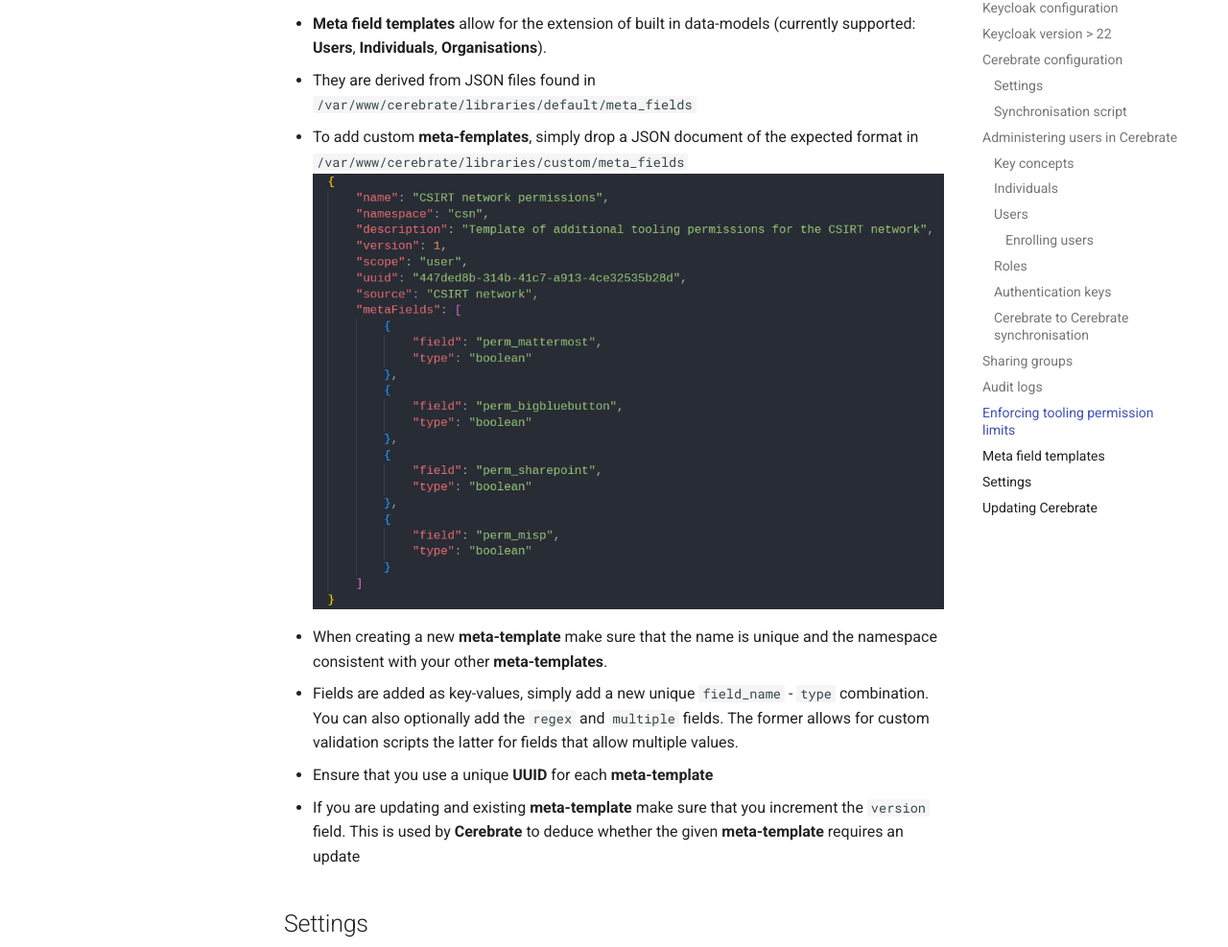
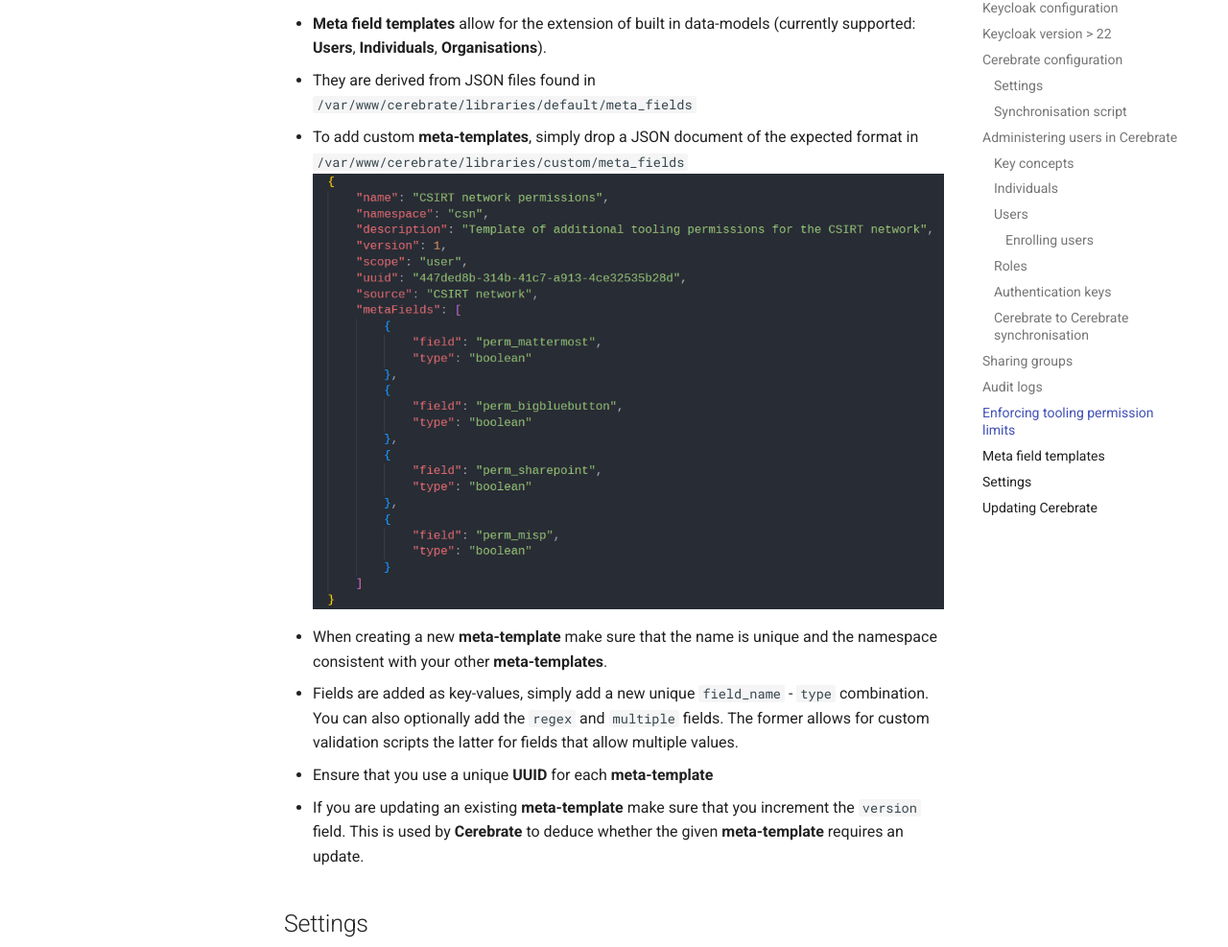
Before and after one commit to cerebrate-project/doc.cerebrate-project.org, an MkDocs documentation site: the page built from docs/administration/index.md, in a window 1280 px wide and 1400 px high, scrolled down 18399 px. Shown: the part 127-1114 px from the top of the window at 96% size. Built offline with MkDocs 1.6.1 and Material for MkDocs 9.7.7, drawn with Linux system fonts in a browser that asks for light colours; comment, search, counter and statistics services are not loaded.

Commit message:
fix: fix typo in meta field doc

```diff
--- a/docs/administration/index.md
+++ b/docs/administration/index.md
@@ -236,13 +236,13 @@ flowchart
 ## Meta field templates
 - **Meta field templates** allow for the extension of built in data-models (currently supported: **Users**, **Individuals**, **Organisations**).
 - They are derived from JSON files found in `/var/www/cerebrate/libraries/default/meta_fields`
-- To add custom **meta-femplates**, simply drop a JSON document of the expected format in `/var/www/cerebrate/libraries/custom/meta_fields`
+- To add custom **meta-templates**, simply drop a JSON document of the expected format in `/var/www/cerebrate/libraries/custom/meta_fields`
 ![](/assets/screenshots/upload_06d8a9cb66259a1c4cb26a2dda0b3035.png)
 
 - When creating a new **meta-template** make sure that the name is unique and the namespace consistent with your other **meta-templates**.
 - Fields are added as key-values, simply add a new unique `field_name` - `type` combination. You can also optionally add the `regex` and `multiple` fields. The former allows for custom validation scripts the latter for fields that allow multiple values.
 - Ensure that you use a unique **UUID** for each **meta-template**
-- If you are updating and existing **meta-template** make sure that you increment the `version` field. This is used by **Cerebrate** to deduce whether the given **meta-template** requires an update
+- If you are updating an existing **meta-template** make sure that you increment the `version` field. This is used by **Cerebrate** to deduce whether the given **meta-template** requires an update.
 
 ## Settings
 - **Cerebrate** differentiates between two sets of settings
```
